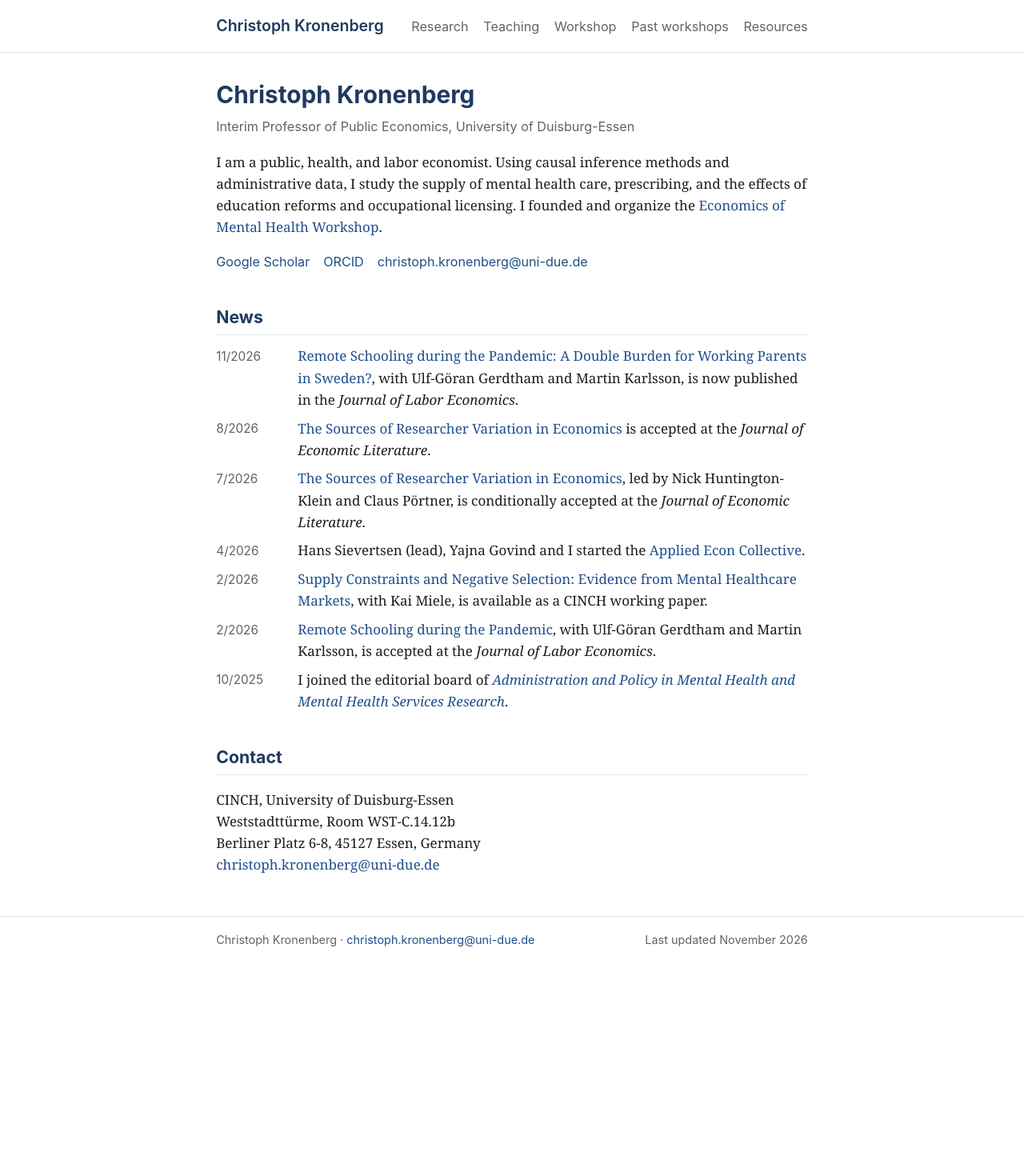
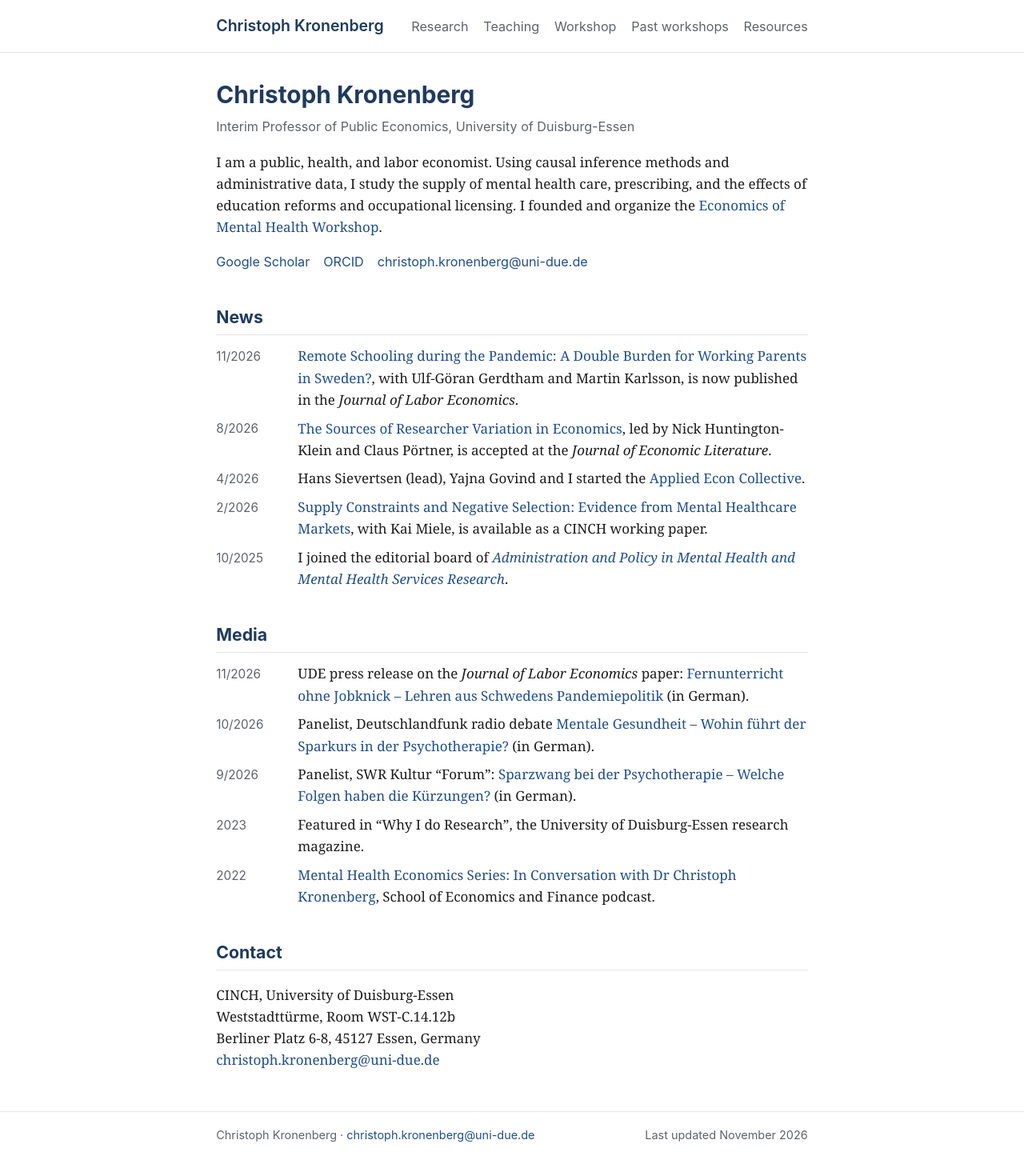
Before and after one commit to christophkronenberg/christophkronenberg.github.io, a Jekyll site: the page built from index.html, in a window 1280 px wide. Shown: the whole page at 80% size. Built offline with Jekyll 4.4.1, drawn with Linux system fonts in a browser that asks for light colours; before the commit the page ends 1221 px from its top, so only the background shows below that.

Commit message:
Abstracts, media section, trimmed news, flyer thumbnails

```diff
--- a/assets/css/style.css
+++ b/assets/css/style.css
@@ -61,9 +61,22 @@ dl.news { display: grid; grid-template-columns: 5rem 1fr; gap: 0.5rem 1rem; marg
 dl.news dt { color: var(--muted); font-family: -apple-system, BlinkMacSystemFont, "Segoe UI", Roboto, sans-serif; font-size: 0.9rem; padding-top: 0.15rem; }
 dl.news dd { margin: 0; }
 
+/* Abstracts */
+details { margin-top: 0.3rem; }
+details summary { display: block; cursor: pointer; color: var(--link); font-family: -apple-system, BlinkMacSystemFont, "Segoe UI", Roboto, sans-serif; font-size: 0.88rem; }
+details summary::-webkit-details-marker { display: none; }
+details summary::before { content: "\25B8\00A0"; }
+details[open] summary::before { content: "\25BE\00A0"; }
+details p { margin: 0.4rem 0 0.2rem; font-size: 0.95rem; }
+
+/* Resources table of contents */
+.toc { display: flex; flex-wrap: wrap; gap: 0.35rem 1.1rem; margin: 1.25rem 0 0; padding: 0.75rem 1rem; background: #f5f7fa; border-radius: 4px; font-family: -apple-system, BlinkMacSystemFont, "Segoe UI", Roboto, sans-serif; font-size: 0.9rem; }
+html { scroll-padding-top: 1rem; }
+
 /* Workshop archive */
-.edition { margin-bottom: 2rem; }
-.edition img { width: 100%; height: auto; border: 1px solid var(--rule); border-radius: 4px; margin-top: 0.5rem; }
+.edition { margin-bottom: 1.5rem; display: flow-root; }
+.edition .flyer { float: right; width: 12rem; margin: 0.25rem 0 0.75rem 1.25rem; }
+.edition .flyer img { display: block; width: 100%; height: auto; border: 1px solid var(--rule); border-radius: 4px; }
 
 /* Footer */
 .site-footer { border-top: 1px solid var(--rule); margin-top: 3rem; color: var(--muted); font-size: 0.85rem; }
@@ -76,4 +89,5 @@ dl.news dd { margin: 0; }
   .site-nav { gap: 0.25rem 0.9rem; font-size: 0.9rem; }
   dl.news { grid-template-columns: 1fr; gap: 0 0; }
   dl.news dd { margin-bottom: 0.75rem; }
+  .edition .flyer { width: 8rem; margin-left: 0.9rem; }
 }
--- a/index.html
+++ b/index.html
@@ -25,22 +25,34 @@ show_title: false
   <dd><a href="https://doi.org/10.1086/742925">Remote Schooling during the Pandemic: A Double Burden for Working Parents in Sweden?</a>, with Ulf-Göran Gerdtham and Martin Karlsson, is now published in the <em>Journal of Labor Economics</em>.</dd>
 
   <dt>8/2026</dt>
-  <dd><a href="https://doi.org/10.2139/ssrn.5152665">The Sources of Researcher Variation in Economics</a> is accepted at the <em>Journal of Economic Literature</em>.</dd>
-
-  <dt>7/2026</dt>
-  <dd><a href="https://doi.org/10.2139/ssrn.5152665">The Sources of Researcher Variation in Economics</a>, led by Nick Huntington-Klein and Claus Pörtner, is conditionally accepted at the <em>Journal of Economic Literature</em>.</dd>
+  <dd><a href="https://doi.org/10.2139/ssrn.5152665">The Sources of Researcher Variation in Economics</a>, led by Nick Huntington-Klein and Claus Pörtner, is accepted at the <em>Journal of Economic Literature</em>.</dd>
 
   <dt>4/2026</dt>
   <dd>Hans Sievertsen (lead), Yajna Govind and I started the <a href="https://opencollective.com/applied-econ-collective">Applied Econ Collective</a>.</dd>
 
   <dt>2/2026</dt>
-  <dd><a href="https://duepublico2.uni-due.de/receive/duepublico_mods_00084929">Supply Constraints and Negative Selection: Evidence from Mental Healthcare Markets</a>, with Kai Miele, is available as a CINCH working paper.</dd>
-
-  <dt>2/2026</dt>
-  <dd><a href="https://doi.org/10.17185/duepublico/83571">Remote Schooling during the Pandemic</a>, with Ulf-Göran Gerdtham and Martin Karlsson, is accepted at the <em>Journal of Labor Economics</em>.</dd>
+  <dd><a href="https://doi.org/10.17185/duepublico/84929">Supply Constraints and Negative Selection: Evidence from Mental Healthcare Markets</a>, with Kai Miele, is available as a CINCH working paper.</dd>
 
   <dt>10/2025</dt>
   <dd>I joined the editorial board of <a href="https://link.springer.com/journal/10488"><em>Administration and Policy in Mental Health and Mental Health Services Research</em></a>.</dd>
+</dl>
+
+<h2>Media</h2>
+<dl class="news">
+  <dt>11/2026</dt>
+  <dd>UDE press release on the <em>Journal of Labor Economics</em> paper: <a href="https://www.uni-due.de/2026-11-09-fernunterricht-ohne-jobknick-schweden">Fernunterricht ohne Jobknick &ndash; Lehren aus Schwedens Pandemiepolitik</a> (in German).</dd>
+
+  <dt>10/2026</dt>
+  <dd>Panelist, Deutschlandfunk radio debate <a href="https://www.deutschlandfunk.de/mentale-gesundheit-wohin-fuehrt-der-sparkurs-in-der-psychotherapie-100.html">Mentale Gesundheit &ndash; Wohin führt der Sparkurs in der Psychotherapie?</a> (in German).</dd>
+
+  <dt>9/2026</dt>
+  <dd>Panelist, SWR Kultur &ldquo;Forum&rdquo;: <a href="https://www.swr.de/kultur/gesellschaft/sparzwang-bei-der-psychotherapie-welche-folgen-haben-die-kuerzungen-forum-2026-09-08-100.html">Sparzwang bei der Psychotherapie &ndash; Welche Folgen haben die Kürzungen?</a> (in German).</dd>
+
+  <dt>2023</dt>
+  <dd>Featured in &ldquo;Why I do Research&rdquo;, the University of Duisburg-Essen research magazine.</dd>
+
+  <dt>2022</dt>
+  <dd><a href="https://creators.spotify.com/pod/profile/sef-qmul/episodes/MENTAL-HEALTH-ECONOMICS-SERIES---In-Conversation-with-Dr-Christoph-Kronenberg-e1n0eqe">Mental Health Economics Series: In Conversation with Dr Christoph Kronenberg</a>, School of Economics and Finance podcast.</dd>
 </dl>
 
 <h2>Contact</h2>
```
Also changed, not shown: workshop/archive.md (+3 -3 lines).
